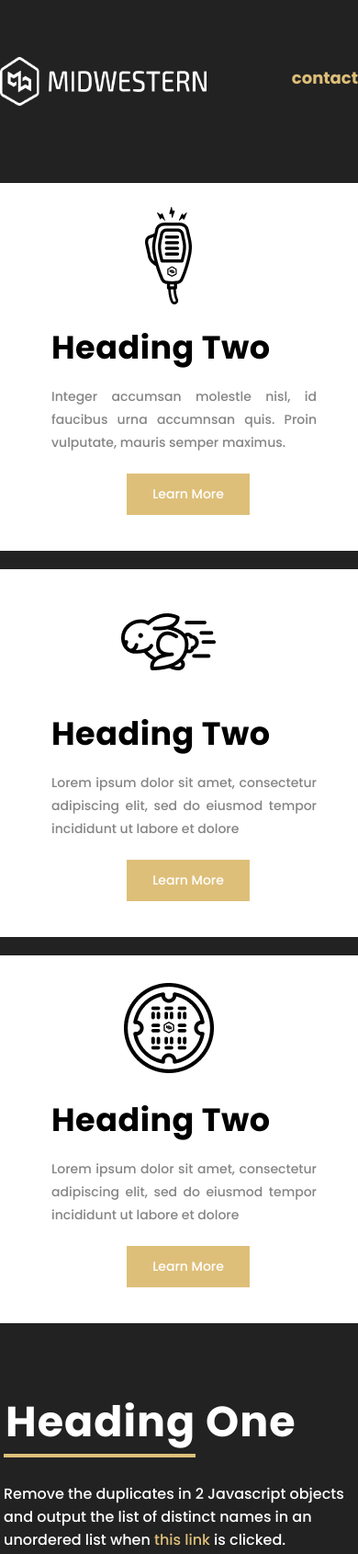
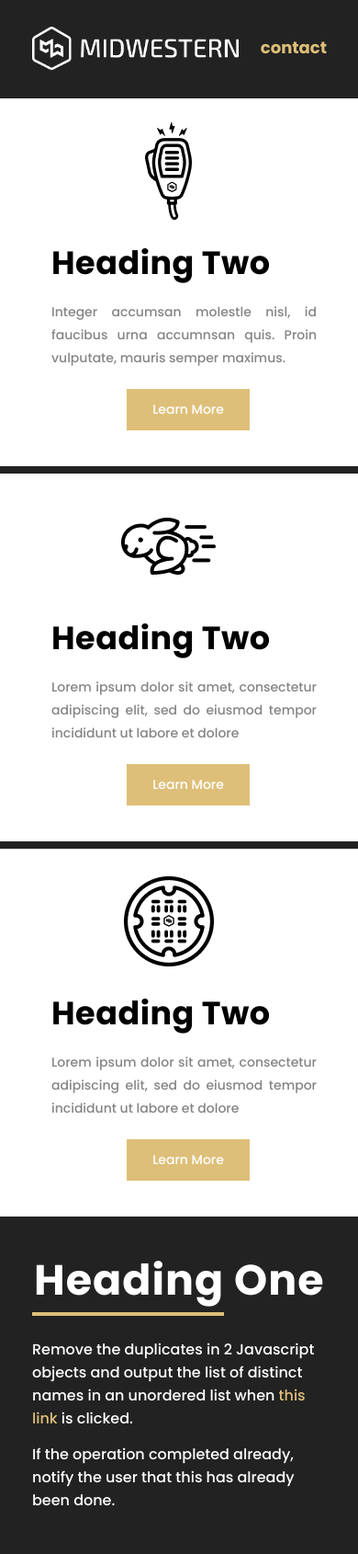
Before and after one commit to kshoultz/tech-challenge-basic, a plain HTML site: page index.html in a window 390 px wide. Shown: the top 1690 px of the page at 92% size. Drawn offline with Linux system fonts and the light colour scheme.

Commit message:
responsive progress save

```diff
--- a/css/styles.css
+++ b/css/styles.css
@@ -25,11 +25,30 @@ header {
   height: 177px; /* Equalized height for centering logo vertically. */
   margin-bottom: 12px; /* add extra space for the bottom of the header */
 }
+@media (max-width: 1439px) {
+  header {
+    height:47px;
+    margin:29px 34px 21px 35px;
+  }
+}
 /* Standard elemets END  */
 
+/* MWI Logo: */
+.mwi-logo {
+  width: 350px;
+  height: 73px;
+  margin-left: 4px;
+}
+@media (max-width: 1439px) {
+  .mwi-logo {
+    width: 225px;
+    height: 47px;
+    margin-left: 0;
+  }
+}
+/* MWI Logo END. */
+
 /* Layout Definitions: */
-
-/* Landing Layout: */
 .mwi-full-layout {
   display:flex;
   flex-direction: row;
@@ -41,7 +60,7 @@ header {
   padding: 0 94px; /* 720 -94 -94 =   */
   max-width: 1260px
 }
-@media (max-width: 1259px) {
+@media (max-width: 1439px) {
   .mwi-full-content {
     padding: 0 10px;
     width: 100%;
@@ -53,14 +72,14 @@ header {
   display:flex;
   flex-direction: row;
 }
-@media (min-width: 1240px) {
+@media (min-width: 1440px) {
   .mwi-split-layout {
     flex-direction: row;
     align-items: stretch;
     justify-content: center;
   }
 }
-@media (max-width: 1239px) {
+@media (max-width: 1439px) {
   .mwi-split-layout {
     flex-direction: column;
     align-items: center;
@@ -72,13 +91,13 @@ header {
   flex-direction: row;
   flex-wrap: nowrap;
 }
-@media (min-width: 1240px) {
+@media (min-width: 1440px) {
   .mwi-split-dark-container {
     justify-content: flex-end;
     width:50%;
   }
 }
-@media (max-width: 1239px) {
+@media (max-width: 1439px) {
   .mwi-split-dark-container {
     justify-content: center;
     width:100%;
@@ -91,19 +110,19 @@ header {
   flex-wrap: nowrap;
   background-color:#FFFFFF;
 }
-@media (min-width: 1240px) {
+@media (min-width: 1440px) {
   .mwi-split-light-container {
     width:50%;
   }
 }
-@media (max-width: 1239px) {
+@media (max-width: 1439px) {
   .mwi-split-light-container {
     width:100%;
     justify-content: center;
   }
 }
 
-@media (min-width: 1240px) {
+@media (min-width: 1440px) {
   .mwi-dark-content
   {
     min-width: 487px;
@@ -111,7 +130,7 @@ header {
     width: 487px;
   }
 }
-@media (max-width: 1239px) {
+@media (max-width: 1439px) {
   .mwi-dark-content
    {
     width:100%;
@@ -119,7 +138,7 @@ header {
   }
 }
 
-@media (min-width: 1240px) {
+@media (min-width: 1440px) {
   .mwi-light-content
   {
     min-width: 564px;
@@ -127,7 +146,7 @@ header {
     width: 564px;
   }
 }
-@media (max-width: 1239px) {
+@media (max-width: 1439px) {
   .mwi-light-content
    {
     width:100%;
@@ -136,53 +155,47 @@ header {
   }
 }
 
-@media (min-width: 1240px) {
+@media (min-width: 1440px) {
   .mwi-dark-content {
     margin-left: 94px;
     padding-right: 140px;
     /* border:solid 1px #FF0000; */
   }
 }
-@media (max-width: 1239px) {
+@media (max-width: 1439px) {
   .mwi-dark-content {
     margin: 0 10px;
   }
 }
 
-@media (min-width: 1240px) {
+@media (min-width: 1440px) {
   .mwi-light-content {
     margin-right: 94px;
     padding-left: 75px;
     /* border:solid 1px #0000FF; */
   }
 }
-@media (max-width: 1239px) {
+@media (max-width: 1439px) {
   .mwi-light-content {
     margin: 0 10px;
   }
 }
 /* Layout Definitions END */
 
-/* MWI Logo: */
-.mwi-logo {
-  width: 350px;
-  height: 73px;
-  margin-left: 4px;
-}
-@media (max-width: 1239px) {
-  .mwi-logo {
-    width: 225px;
-    height: 53px;
-    margin-left: 0;
-  }
-}
-/* MWI Logo END. */
-
 /* Marketing Copy Section */
 .mwi-copy-section {
   color: #FFFFFF;
   margin: 0 4px;
 }
+@media (max-width:1439px)
+{
+  .mwi-copy-section {
+    margin: 0px;
+    margin: 0 35px 64px 35px;
+    padding: 0px;
+  }
+}
+
 .mwi-copy-section h1,
 .mwi-copy-section .mwi-underline {
   font-size: 46px;
@@ -192,6 +205,13 @@ header {
   margin-top: 74px;
   margin-bottom:43px;
   color: #FFFFFF;
+}
+@media (max-width:1439px) {
+  .mwi-copy-section h1,
+  .mwi-copy-section .mwi-underline {
+    margin-top: 36px;
+    margin-bottom: 40px;
+  }
 }
 .mwi-underline {
   border-bottom: solid 4px #DEBF79;
@@ -206,7 +226,7 @@ header {
 
 /* MWI Navigation: */
 .mwi-navigation {
-  padding:0 0 6px 0;
+  /* padding:0 0 6px 0; */
 }
 .mwi-navigation a {
   margin: 0;
@@ -216,13 +236,13 @@ header {
   line-height: 18px;
 }
 
-@media (max-width: 1239px) {
+@media (max-width: 1439px) {
   .mwi-navigation-expanded {
     display: none;
   }
 }
 
-@media (min-width: 1240px) {
+@media (min-width: 1440px) {
   .mwi-navigation-condensed {
     display: none;
   }
@@ -233,7 +253,7 @@ header {
 .mwi-card-layout {
   padding:10px;
 }
-@media (min-width: 1240px) {
+@media (min-width: 1440px) {
   .mwi-card-layout {
     display: flex;
     flex-direction: row;
@@ -241,11 +261,11 @@ header {
     align-items: center;
   }
 }
-@media (max-width: 1239px) {
+@media (max-width: 1439px) {
   .mwi-card-layout {
     display: flex;
     flex-direction: column;
-    row-gap: 20px;
+    row-gap: 8px;
     align-items: center;
   }
 }
@@ -257,14 +277,14 @@ header {
   border-radius: 3px;
   padding: 0 50px 29px 50px;
 }
-@media (min-width: 1240px) {
+@media (min-width: 1440px) {
   .mwi-card {
     min-width: 300px;
     width:300px;
     max-width: 300px;
   }
 }
-@media (max-width: 1239px) {
+@media (max-width: 1439px) {
   .mwi-card {
     width: 100%;
     max-width: 300px;
@@ -313,13 +333,13 @@ header {
   margin:0;
   padding:0;
 }
-@media (min-width: 1240px) {
+@media (min-width: 1440px) {
   .mwi-form {
     /* flex-wrap: nowrap; */
     /* width: 650px; */
   }
 }
-@media (max-width: 1239px) {
+@media (max-width: 1439px) {
   .mwi-form {
     flex-wrap: wrap;
   }
```
